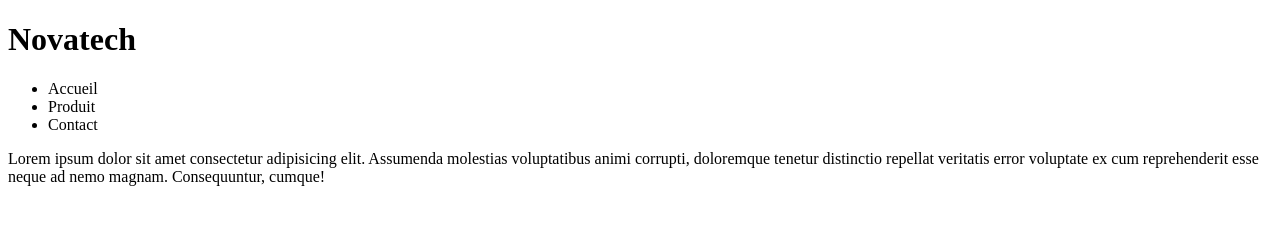
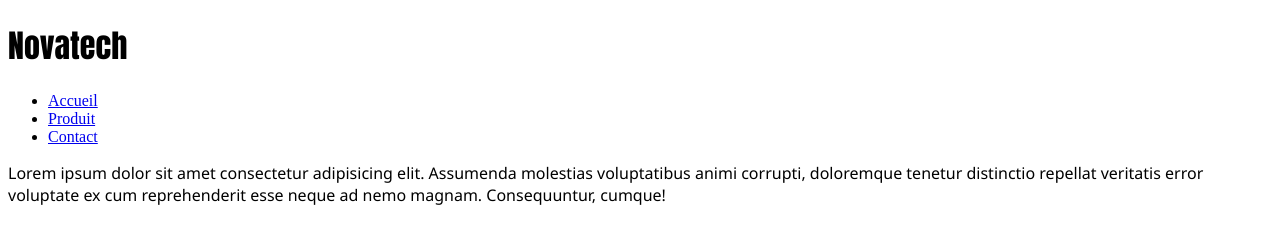
Before and after one commit to max-295/Novatech, a plain HTML site: page index.html in a window 1280 px wide. Drawn offline with Linux system fonts and the light colour scheme.

Commit message:
ajout style.css + link index

```diff
--- /dev/null
+++ b/assets/css/style.css
@@ -0,0 +1,15 @@
+p
+{
+    font-family: 'Segoe UI', Tahoma, Geneva, Verdana, sans-serif;
+    color: black;
+}
+
+h1
+{
+    font-family: Impact, Haettenschweiler, 'Arial Narrow Bold', sans-serif;
+}
+
+nav
+{
+    width: 800px;
+}
--- a/index.html
+++ b/index.html
@@ -2,6 +2,7 @@
 <html lang="en">
 <head>
     <meta charset="UTF-8">
+    <link rel="stylesheet" href="/assets/css/style.css">
     <meta name="viewport" content="width=device-width, initial-scale=1.0">
     <title>Novatech - Accueil</title>
 </head>
@@ -9,9 +10,9 @@
     <h1>Novatech</h1>
     <nav>
         <ul>
-            <li>Accueil</li>
-            <li>Produit</li>
-            <li>Contact</li>
+            <li><a href="#">Accueil</a></li>
+            <li><a href="#">Produit</a></li>
+            <li><a href="#">Contact</a></li>
         </ul>
     </nav>
 
```
